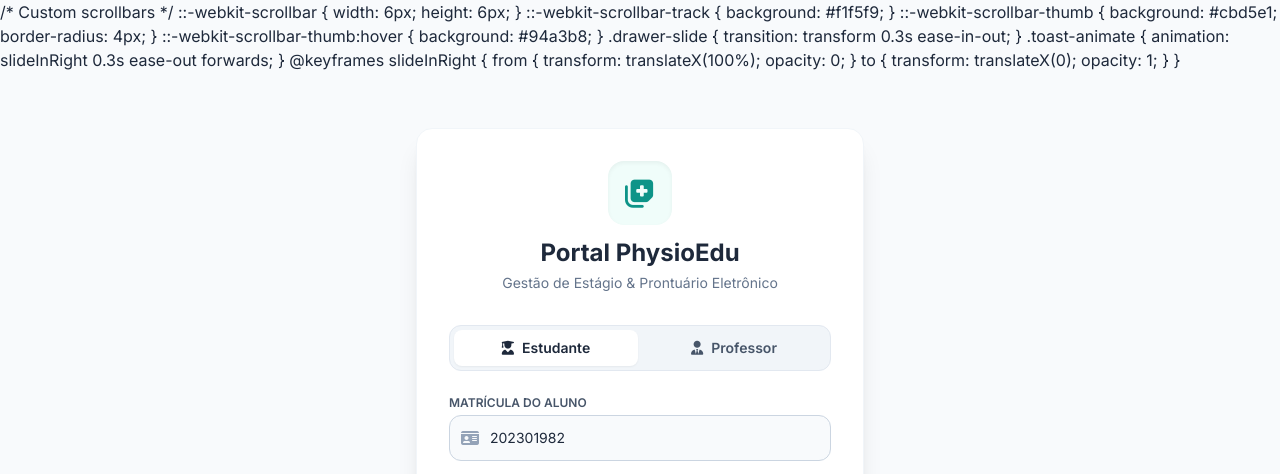
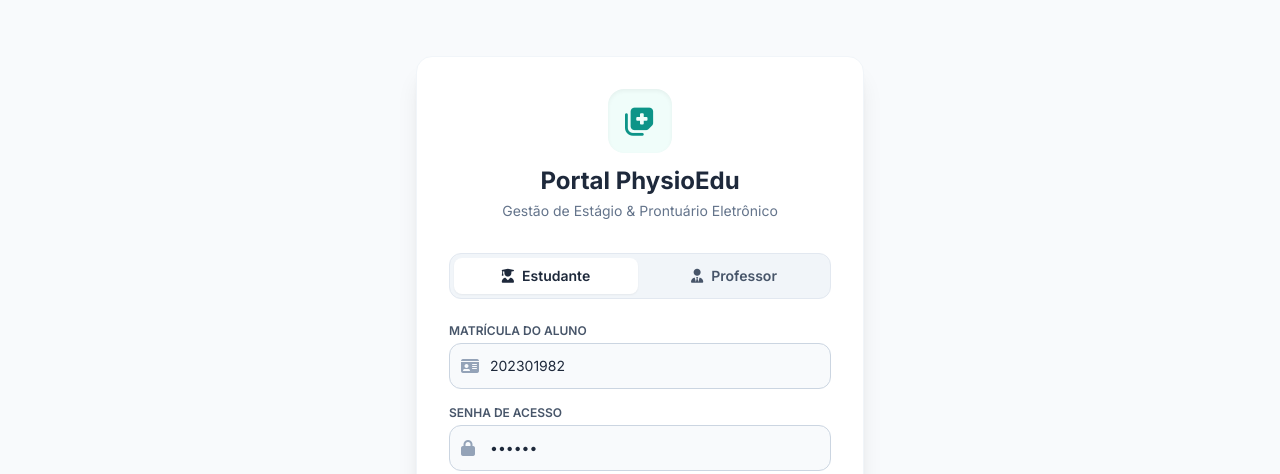
Before and after one commit to Bertunado/A3-Usabilidade-Fisioterapia, a website: page index.html in a window 1280 px wide. Shown: the top 474 px of the page. Drawn offline with nearby package versions, Linux system fonts and the light colour scheme.

Commit message:
Atualização interface

```diff
--- a/index.html
+++ b/index.html
@@ -85,32 +85,6 @@
 </head>
 <body class="bg-slate-50 min-h-screen flex flex-col justify-between antialiased selection:bg-brand-500 selection:text-white pb-20 md:pb-0">
 
-
-        /* Custom scrollbars */
-        ::-webkit-scrollbar {
-            width: 6px;
-            height: 6px;
-        }
-        ::-webkit-scrollbar-track {
-            background: #f1f5f9;
-        }
-        ::-webkit-scrollbar-thumb {
-            background: #cbd5e1;
-            border-radius: 4px;
-        }
-        ::-webkit-scrollbar-thumb:hover {
-            background: #94a3b8;
-        }
-        .drawer-slide {
-            transition: transform 0.3s ease-in-out;
-        }
-        .toast-animate {
-            animation: slideInRight 0.3s ease-out forwards;
-        }
-        @keyframes slideInRight {
-            from { transform: translateX(100%); opacity: 0; }
-            to { transform: translateX(0); opacity: 1; }
-        }
     </style>
 </head>
 <body class="bg-slate-50 min-h-screen flex flex-col justify-between antialiased selection:bg-brand-500 selection:text-white">
```
